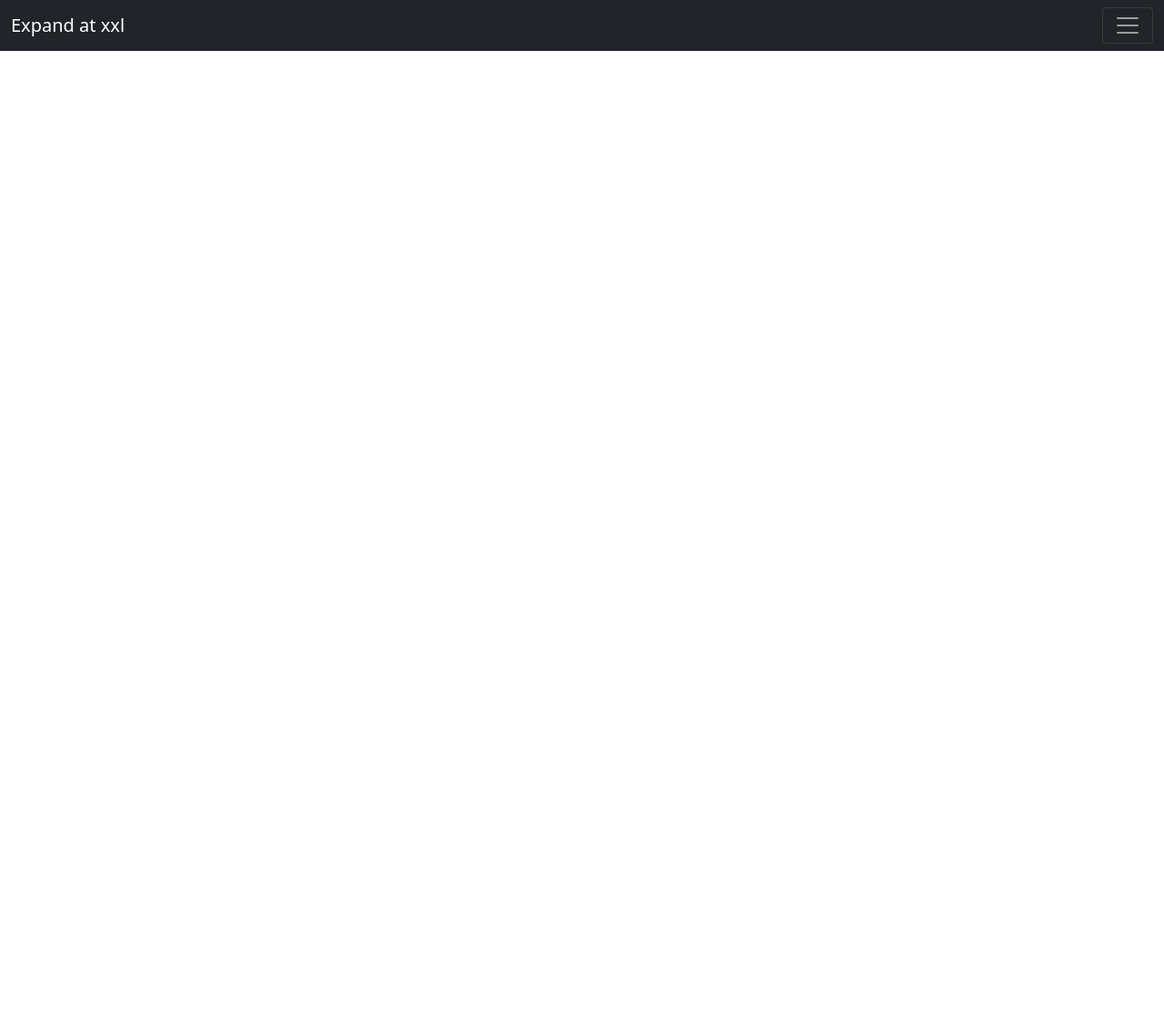
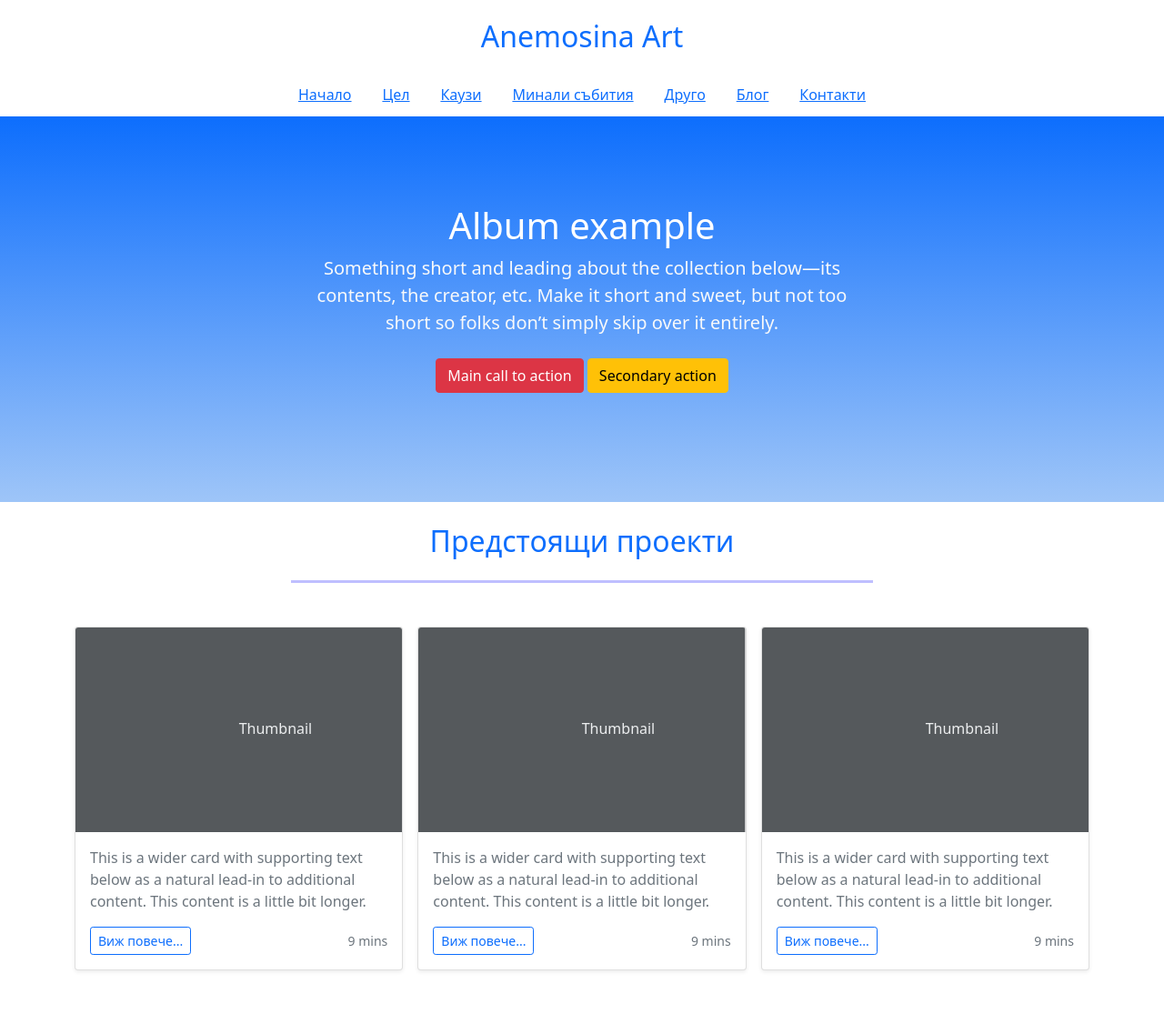
Before and after one commit to Anemosina/my-website, a PHP site: page / in a window 1280 px wide. Shown: the whole page at 91% size. Before the commit the page ends 56 px from the top, so only its background shows below. Run offline with PHP 8.4, Linux system fonts and the light colour scheme; some libraries are stand-ins or nearby versions.

Commit message:
adding carousel with cards

```diff
--- /dev/null
+++ b/css/style.css
@@ -0,0 +1,3 @@
+.gradient-custom {
+    background-image: linear-gradient(#0d6efd, rgb(158, 197, 248));
+}
--- /dev/null
+++ b/includes/carusel.php
@@ -0,0 +1,13 @@
+<section class="py-5 text-center gradient-custom container-fluid">
+
+    <div class="row py-lg-5" >
+      <div class="col-lg-6 col-md-8 mx-auto">
+        <h1 class="text-white">Album example</h1>
+        <p class="lead text-light">Something short and leading about the collection below—its contents, the creator, etc. Make it short and sweet, but not too short so folks don’t simply skip over it entirely.</p>
+        <p>
+          <a href="#" class="btn btn-danger my-2">Main call to action</a>
+          <a href="#" class="btn btn-warning my-2">Secondary action</a>
+        </p>
+      </div>
+    </div>
+  </section>
--- a/includes/header.php
+++ b/includes/header.php
@@ -6,5 +6,7 @@
     <meta name="viewport" content="width=device-width, initial-scale=1.0">
     <title>Anemosina Art</title>
     <link href="https://cdn.jsdelivr.net/npm/bootstrap@5.0.0/dist/css/bootstrap.min.css" rel="stylesheet" integrity="sha384-wEmeIV1mKuiNpC+IOBjI7aAzPcEZeedi5yW5f2yOq55WWLwNGmvvx4Um1vskeMj0" crossorigin="anonymous">
+    <link rel="stylesheet" href="https://pro.fontawesome.com/releases/v5.10.0/css/all.css" integrity="sha384-AYmEC3Yw5cVb3ZcuHtOA93w35dYTsvhLPVnYs9eStHfGJvOvKxVfELGroGkvsg+p" crossorigin="anonymous"/>
+    <link rel="stylesheet" href="./css/style.css">
 
 </head>
--- a/includes/navigation.php
+++ b/includes/navigation.php
@@ -1,33 +1,20 @@
-<nav class="navbar navbar-expand-xxl navbar-dark bg-dark" aria-label="Seventh navbar example">
-    <div class="container-fluid">
-      <a class="navbar-brand" href="#">Expand at xxl</a>
-      <button class="navbar-toggler" type="button" data-bs-toggle="collapse" data-bs-target="#navbarsExampleXxl" aria-controls="navbarsExampleXxl" aria-expanded="false" aria-label="Toggle navigation">
-        <span class="navbar-toggler-icon"></span>
-      </button>
-
-      <div class="collapse navbar-collapse" id="navbarsExampleXxl">
-        <ul class="navbar-nav me-auto mb-2 mb-xl-0">
-          <li class="nav-item">
-            <a class="nav-link active" aria-current="page" href="#">Home</a>
-          </li>
-          <li class="nav-item">
-            <a class="nav-link" href="#">Link</a>
-          </li>
-          <li class="nav-item">
-            <a class="nav-link disabled" href="#" tabindex="-1" aria-disabled="true">Disabled</a>
-          </li>
-          <li class="nav-item dropdown">
-            <a class="nav-link dropdown-toggle" href="#" id="dropdownXxl" data-bs-toggle="dropdown" aria-expanded="false">Dropdown</a>
-            <ul class="dropdown-menu" aria-labelledby="dropdownXxl">
-              <li><a class="dropdown-item" href="#">Action</a></li>
-              <li><a class="dropdown-item" href="#">Another action</a></li>
-              <li><a class="dropdown-item" href="#">Something else here</a></li>
-            </ul>
-          </li>
-        </ul>
-        <form>
-          <input class="form-control" type="text" placeholder="Search" aria-label="Search">
-        </form>
+<header class="blog-header py-3 mx-3">
+    <div class="row flex-nowrap justify-content-between align-items-center">
+      <div class="col-12 text-center">
+        <a href="#" class="blog-header-logo link-primary" style="text-decoration:none; font-size: 2rem;" >Anemosina Art</a>
       </div>
     </div>
-  </nav>
+  </header>
+
+
+  <div class="col-6 nav-scroller py-1 m-2 m-auto">
+    <nav class="nav d-flex justify-content-between">
+      <a class="p-2 link-primary" href="#">Начало</a>
+      <a class="p-2 link-primary" href="#">Цел</a>
+      <a class="p-2 link-primary" href="#">Каузи</a>
+      <a class="p-2 link-primary" href="#">Минали събития</a>
+      <a class="p-2 link-primary" href="#">Друго</a>
+      <a class="p-2 link-primary" href="#">Блог</a>
+      <a class="p-2 link-primary" href="#">Контакти</a>
+    </nav>
+  </div>
--- a/index.php
+++ b/index.php
@@ -2,8 +2,74 @@
 <body>
 <!--Navigation-->
 <?php include "includes/navigation.php";?>
+<!--carousel-->
+<?php include "includes/carusel.php";?>
+
+<section>
+    <h2 class="text-primary text-center m-4">Предстоящи проекти</h2>
+    <hr class="w-50" style="margin: auto; height: 3px; color: blue;" />
+
+    <div class="album py-5 ">
+    <div class="container">
+
+      <div class="row row-cols-1 row-cols-sm-2 row-cols-md-3 g-3">
+        <div class="col">
+          <div class="card shadow-sm">
+            <svg class="bd-placeholder-img card-img-top" width="100%" height="225" xmlns="http://www.w3.org/2000/svg" role="img" aria-label="Placeholder: Thumbnail" preserveAspectRatio="xMidYMid slice" focusable="false"><title>Placeholder</title><rect width="100%" height="100%" fill="#55595c"></rect><text x="50%" y="50%" fill="#eceeef" dy=".3em">Thumbnail</text></svg>
+
+            <div class="card-body">
+              <p class="text-muted">This is a wider card with supporting text below as a natural lead-in to additional content. This content is a little bit longer.</p>
+              <div class="d-flex justify-content-between align-items-center">
+                <div class="btn-group">
+                  <button type="button" class="btn btn-sm btn-outline-primary">Виж повече...</button>
+                </div>
+                <small class="text-muted">9 mins</small>
+              </div>
+            </div>
+          </div>
+        </div>
+        <div class="col">
+          <div class="card shadow-sm">
+            <svg class="bd-placeholder-img card-img-top" width="100%" height="225" xmlns="http://www.w3.org/2000/svg" role="img" aria-label="Placeholder: Thumbnail" preserveAspectRatio="xMidYMid slice" focusable="false"><title>Placeholder</title><rect width="100%" height="100%" fill="#55595c"></rect><text x="50%" y="50%" fill="#eceeef" dy=".3em">Thumbnail</text></svg>
+
+            <div class="card-body">
+              <p class="text-muted">This is a wider card with supporting text below as a natural lead-in to additional content. This content is a little bit longer.</p>
+              <div class="d-flex justify-content-between align-items-center">
+                <div class="btn-group">
+                  <button type="button" class="btn btn-sm btn-outline-primary">Виж повече...</button>
+                </div>
+                <small class="text-muted">9 mins</small>
+              </div>
+            </div>
+          </div>
+        </div>
+        <div class="col">
+          <div class="card shadow-sm">
+            <svg class="bd-placeholder-img card-img-top" width="100%" height="225" xmlns="http://www.w3.org/2000/svg" role="img" aria-label="Placeholder: Thumbnail" preserveAspectRatio="xMidYMid slice" focusable="false"><title>Placeholder</title><rect width="100%" height="100%" fill="#55595c"></rect><text x="50%" y="50%" fill="#eceeef" dy=".3em">Thumbnail</text></svg>
+
+            <div class="card-body">
+              <p class="text-muted">This is a wider card with supporting text below as a natural lead-in to additional content. This content is a little bit longer.</p>
+              <div class="d-flex justify-content-between align-items-center">
+                <div class="btn-group">
+                  <button type="button" class="btn btn-sm btn-outline-primary">Виж повече...</button>
+                </div>
+                <small class="text-muted">9 mins</small>
+              </div>
+            </div>
+          </div>
+        </div>
 
 
+
+
+
+
+
+
+      </div>
+    </div>
+  </div>
+</section>
 
 </body>
 <?php include "includes/footer.php";?>
```
Also changed, not shown: images/alizee-baudez--Yku-lMrf_4-unsplash.jpg (added), images/myriam-jessier-CElY_ESswGU-unsplash.jpg (added), images/neonbrand-NndWUgpbo-A-unsplash.jpg (added).
